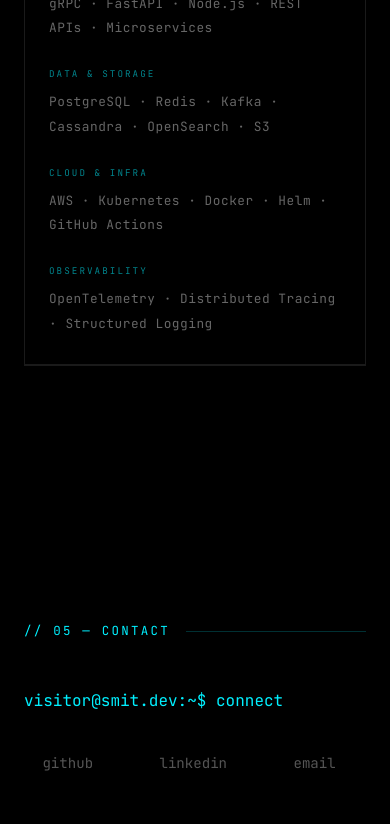
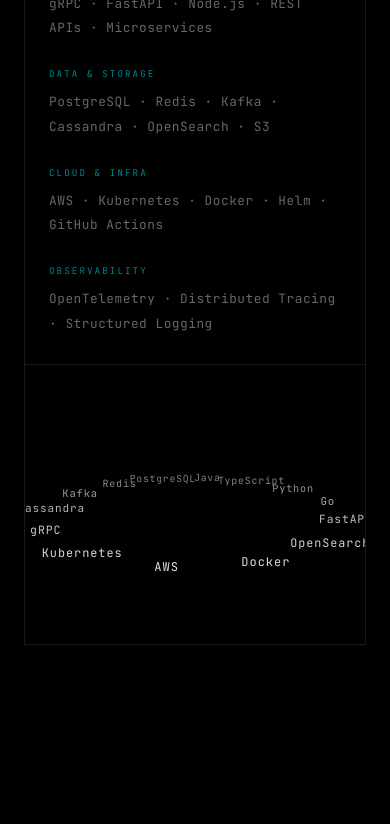
Before and after one commit to SmitUplenchwar2687/terminus, a Next.js app: page / in a window 390 px wide. Shown: the part 7243-8067 px from the top of the page. Built offline with nearby package versions, Linux system fonts and the light colour scheme; a web font is replaced by a local one.

Commit message:
changes for mobile view

```diff
--- a/src/components/3d/HeroParticles.tsx
+++ b/src/components/3d/HeroParticles.tsx
@@ -6,7 +6,7 @@
 import * as THREE from 'three'
 
 const PARTICLE_COUNT_DESKTOP = 500
-const PARTICLE_COUNT_MOBILE = 150
+const PARTICLE_COUNT_MOBILE = 300
 const CONNECTION_THRESHOLD = 1.8
 const SPREAD_X = 14
 const SPREAD_Y = 1.5
@@ -187,7 +187,7 @@
       dpr={[1, 1.5]}
     >
       <fogExp2 attach="fog" args={['#000000', 0.04]} />
-      <ParticleNetwork count={count} showLines={!isMobile} scrollProgressRef={scrollProgressRef} />
+      <ParticleNetwork count={count} showLines scrollProgressRef={scrollProgressRef} />
       <CameraRig mouseX={mouseX} mouseY={mouseY} scrollProgressRef={scrollProgressRef} />
       {!isMobile && (
         <EffectComposer>
--- a/src/components/3d/SkillsRing.tsx
+++ b/src/components/3d/SkillsRing.tsx
@@ -5,10 +5,10 @@
 import * as THREE from 'three'
 import { SKILLS_RING } from '@/lib/constants'
 
-const RADIUS = 4.5
 const _worldPos = new THREE.Vector3()
 
-function RingSkills() {
+function RingSkills({ compact }: { compact: boolean }) {
+  const radius = compact ? 3.0 : 4.5
   const groupRef = useRef<THREE.Group>(null)
   const itemRefs = useRef<(THREE.Group | null)[]>([])
   const labelRefs = useRef<(HTMLSpanElement | null)[]>([])
@@ -22,12 +22,9 @@
       if (!item || !label) return
       item.getWorldPosition(_worldPos)
 
-      // depth: 0 = back, 1 = front of ring
-      const depth = (_worldPos.z + RADIUS) / (RADIUS * 2)
-
-      // Continuous loop — back skills dim but always visible
-      label.style.opacity = String(0.55 + depth * 0.45)   // 0.55 … 1.0
-      label.style.transform = `scale(${0.88 + depth * 0.22})`  // 0.88 … 1.1
+      const depth = (_worldPos.z + radius) / (radius * 2)
+      label.style.opacity = String(0.55 + depth * 0.45)
+      label.style.transform = `scale(${0.88 + depth * 0.22})`
       label.style.pointerEvents = 'auto'
     })
   })
@@ -36,8 +33,8 @@
     <group ref={groupRef}>
       {SKILLS_RING.map((skill, i) => {
         const angle = (i / SKILLS_RING.length) * Math.PI * 2
-        const x = Math.sin(angle) * RADIUS
-        const z = Math.cos(angle) * RADIUS
+        const x = Math.sin(angle) * radius
+        const z = Math.cos(angle) * radius
 
         return (
           <group
@@ -45,8 +42,6 @@
             position={[x, 0, z]}
             ref={(el) => { itemRefs.current[i] = el }}
           >
-            {/* pointerEvents:none on Html wrapper prevents off-screen projected
-                divs from blocking page interactions. Only the span gets events. */}
             <Html
               center
               zIndexRange={[10, 0]}
@@ -58,7 +53,7 @@
                 onMouseLeave={() => setHoveredSkill(null)}
                 style={{
                   fontFamily: 'var(--font-jetbrains-mono), monospace',
-                  fontSize: '14px',
+                  fontSize: compact ? '11px' : '14px',
                   letterSpacing: '0.08em',
                   color: hoveredSkill === skill ? '#00f0ff' : '#e0e0e0',
                   whiteSpace: 'nowrap',
@@ -81,14 +76,18 @@
   )
 }
 
-export default function SkillsRing() {
+interface Props {
+  compact?: boolean
+}
+
+export default function SkillsRing({ compact = false }: Props) {
   return (
     <Canvas
-      camera={{ position: [0, 3, 9], fov: 45 }}
+      camera={{ position: compact ? [0, 2, 7] : [0, 3, 9], fov: 45 }}
       gl={{ antialias: true, alpha: true }}
       dpr={[1, 1.5]}
     >
-      <RingSkills />
+      <RingSkills compact={compact} />
     </Canvas>
   )
 }
--- a/src/components/sections/Skills.tsx
+++ b/src/components/sections/Skills.tsx
@@ -41,7 +41,6 @@
         {/* LEFT — categories as flowing text */}
         <div style={{
           borderRight: isMobile ? 'none' : '1px solid #1a1a1a',
-          borderBottom: isMobile ? '1px solid #1a1a1a' : 'none',
         }}>
           {/* Title bar */}
           <div style={{
@@ -92,12 +91,14 @@
           </div>
         </div>
 
-        {/* RIGHT — 3D ring */}
-        {isMobile ? null : (
-          <div style={{ position: 'relative', minHeight: '480px' }}>
-            <SkillsRing />
-          </div>
-        )}
+        {/* RIGHT — 3D ring (desktop) / below categories (mobile) */}
+        <div style={{
+          position: 'relative',
+          minHeight: isMobile ? '280px' : '480px',
+          borderTop: isMobile ? '1px solid #1a1a1a' : 'none',
+        }}>
+          <SkillsRing compact={isMobile} />
+        </div>
       </motion.div>
     </section>
   )
```
